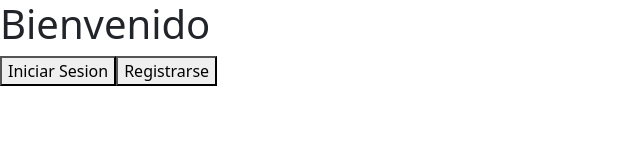
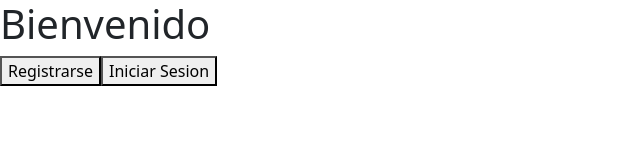
Before and after one commit to Ingeniosos2026/Frontend, a React (Vite) app: page /auth in a window 1280 px wide. Shown: the top 160 px of the page, without its empty margins (0-640 px from the left). Built offline with nearby package versions, Linux system fonts and the light colour scheme.

Commit message:
ING-49 fix de menu inicio y test

```diff
--- a/src/containers/Auth/MenuInicio.jsx
+++ b/src/containers/Auth/MenuInicio.jsx
@@ -1,42 +1,21 @@
-import { useState}  from "react";
-import FormInicioSesion from "../../components/FormularioInicioSesion/InicioSesion";
-import FormRegistro from "../../components/FormularioRegistro/Registro";
+import { useNavigate } from "react-router-dom";
 
 const MenuInicio = () => {
+    const navigate = useNavigate();
 
-    const [interfaz, setInterfaz] = useState("principal");
-
-    if (interfaz === "principal") {
     return (
         <div>
             <h1>Bienvenido</h1>
 
-                <button onClick={() => setInterfaz("iniciar sesion")}>
-                    Iniciar Sesion
+            <button onClick={() => navigate("/auth/registro")}>
+                Registrarse
             </button>
 
-                <button onClick={() => setInterfaz("registrarse")}>
-                    Registrarse
+            <button onClick={() => navigate("/auth/login")}>
+                Iniciar Sesion
             </button>
         </div>
     );
-    }
-
-    if (interfaz === "iniciar sesion") {
-        return (
-            <FormInicioSesion
-                volver={() => setInterfaz("principal")}
-            />
-        );
-    }
-
-    if (interfaz === "registrarse") {
-        return (
-            <FormRegistro
-                volver={() => setInterfaz("principal")}
-            />
-        );
-    }
 };
 
 export default MenuInicio;
```
Also changed, not shown: 1 other file (tests, documents, lock files or other folders). Lines whose indentation alone changed are shown as unchanged.
